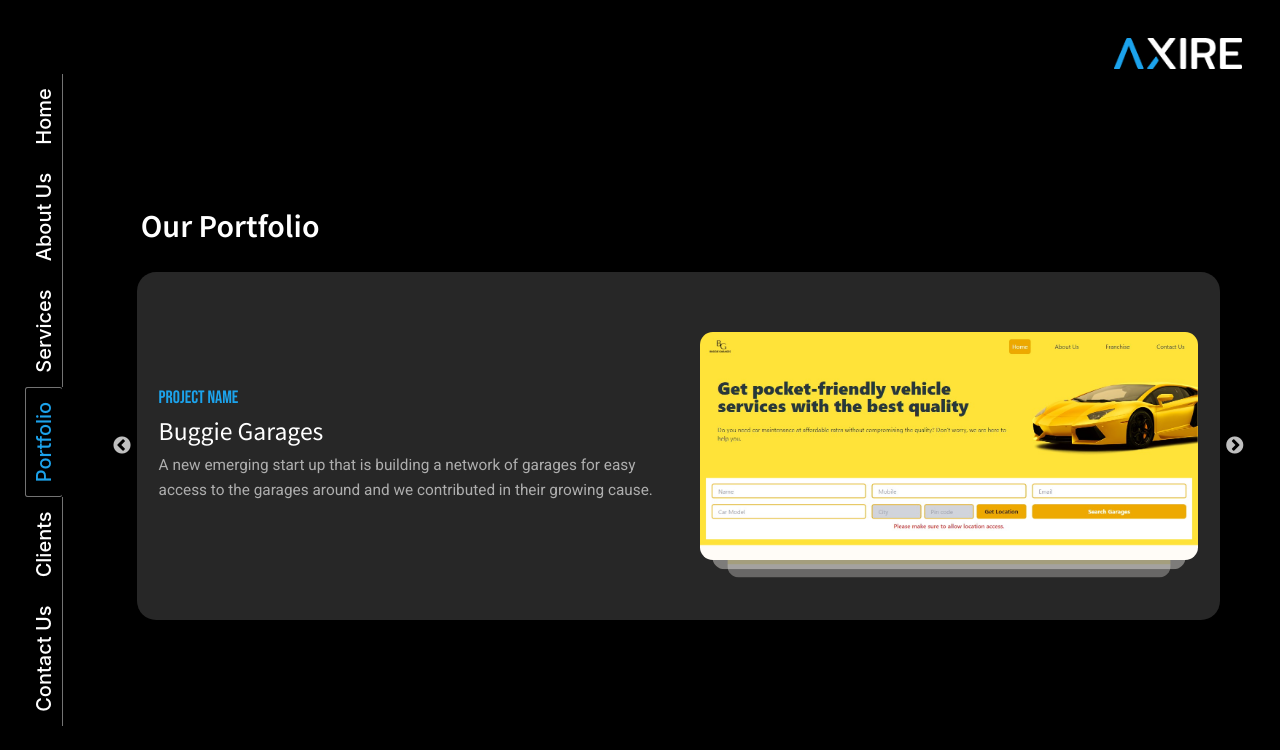
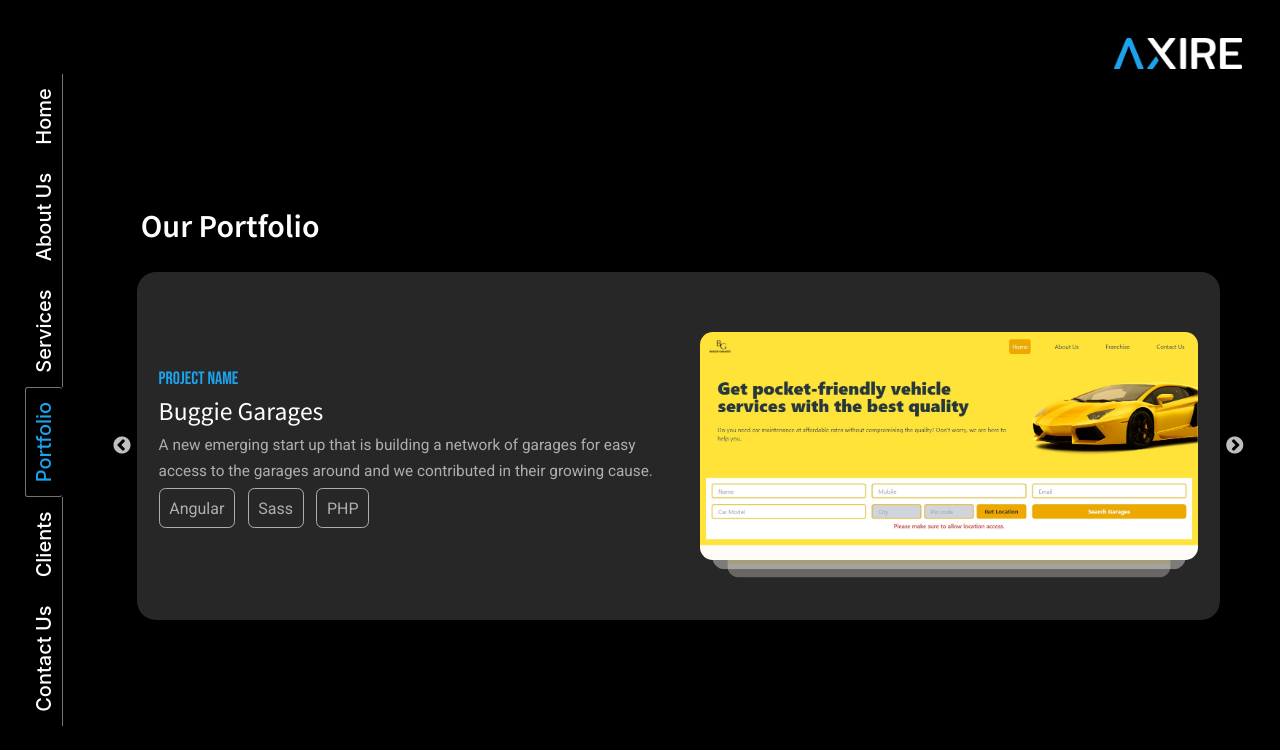
Before and after one commit to AxireInfoTech/Axire, a React (Create React App) app: page /portfolio in a window 1280 px wide. Shown: the top 750 px of the page. Built offline with nearby package versions, Linux system fonts and the light colour scheme.

Commit message:
technologies added in portfolio project section

```diff
--- a/src/pages/Portfolio.jsx
+++ b/src/pages/Portfolio.jsx
@@ -10,11 +10,13 @@
       name: "Buggie Garages",
       desc: " A new emerging start up that is building a network of garages for easy access to the garages around and we contributed in their growing cause.",
       img: "BuggieGarages.png",
+      tech: "Angular,Sass,PHP",
     },
     {
       name: "The VFX Company",
       desc: "  A startup that helps creating 3d animations and we helped them showcase their work and give them a boost.",
       img: "TheVFXCompanyV2.png",
+      tech: "Angular,Tailwind,Firebase",
     },
   ];
   var settings = {
@@ -42,6 +44,12 @@
                       <h1 className="project-name-heading">Project Name</h1>
                       <h1 className="project-name">{project.name}</h1>
                       <p className="project-desc">{project.desc}</p>
+                      <p className="project-techs">
+                        {project.tech.split(",").length > 0 &&
+                          project.tech
+                            .split(",")
+                            .map((value) => <span>{value}</span>)}
+                      </p>
                     </div>
                     {/* <button className="explore-button">Explore</button> */}
                   </div>
--- a/src/styles/portfolio.scss
+++ b/src/styles/portfolio.scss
@@ -81,6 +81,17 @@
                                 font-size: 1.2vw;
                                 line-height: 2vw;
                             }
+                            .project-techs{
+                                margin: 1vw 0;
+                                span{
+                                    margin-right: 1vw;
+                                    padding: 0.75vw;
+                                    border-radius: 0.5vw;
+                                    border: #AEAEAE solid 1px;
+                                    color: #AEAEAE;
+                                    font-family: $font-desc;
+                                }
+                            }
                         }
                         .explore-button{
                             background-color: #1CA3EC;
```
